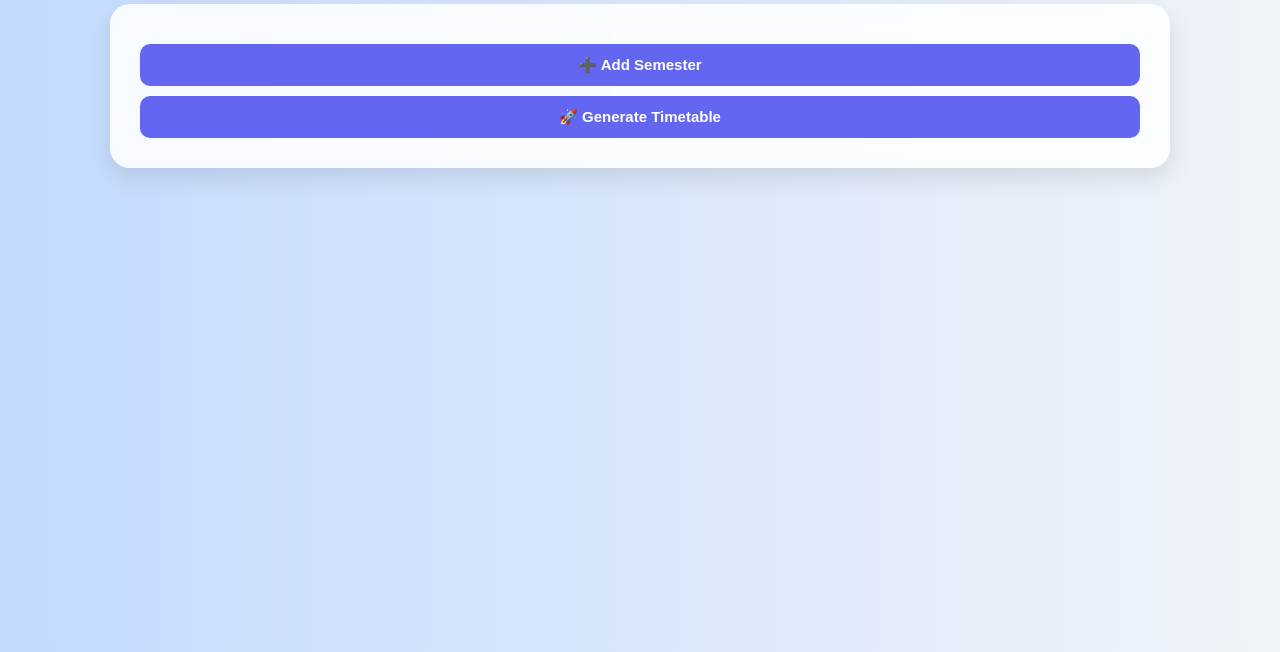
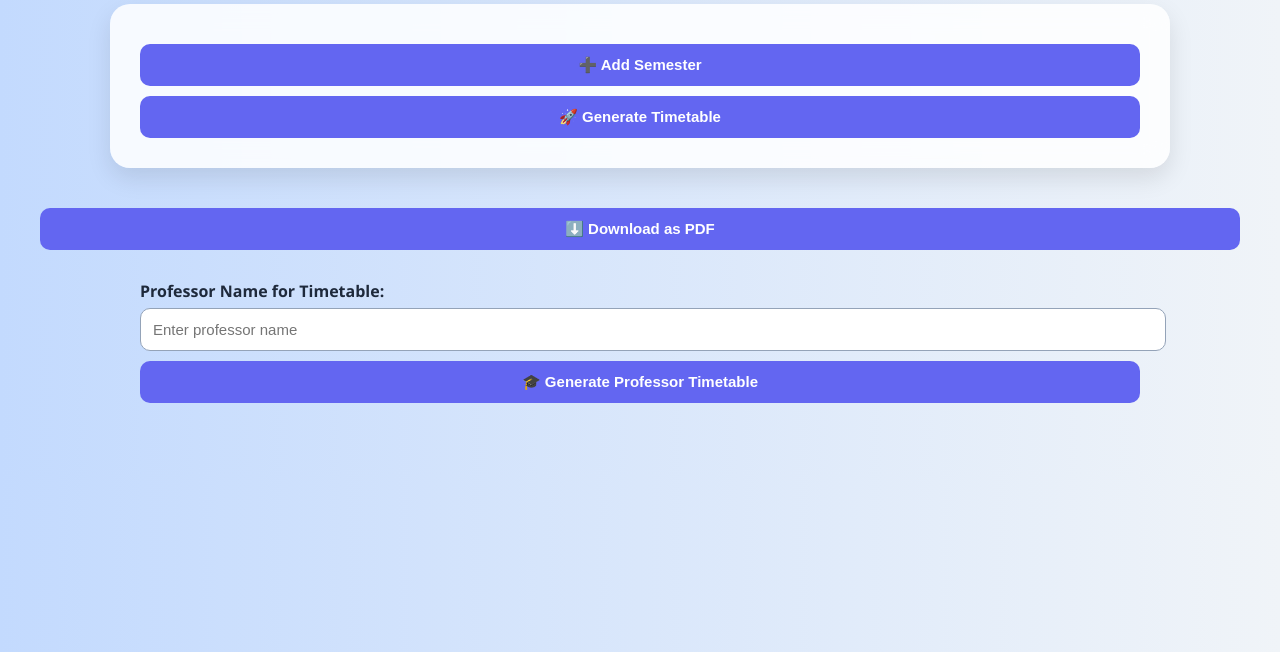
Before and after one commit to Shals-19/Timetable-Generator, a Flask app: page / in a window 1280 px wide. Shown: the part 148-800 px from the top of the page. Run offline with Flask 3, Linux system fonts and the light colour scheme; some libraries are stand-ins or nearby versions.

Commit message:
pdf and prof timetable

```diff
--- a/timetable_final_SEE/app.py
+++ b/timetable_final_SEE/app.py
@@ -24,5 +24,23 @@ def generate():
     except Exception as e:
         return jsonify({"error": f"Server error: {str(e)}"})
 
+
+
+@app.route("/professor_timetable", methods=["POST"])
+def professor_timetable():
+    try:
+        data = request.get_json()
+        prof_name = data.get("professor", "").strip()
+        if not prof_name:
+            return jsonify({"error": "No professor name provided."})
+        from timetable import get_professor_timetable
+        timetable = get_professor_timetable(prof_name)
+        if timetable is None:
+            return jsonify({"error": f"No timetable found for professor '{prof_name}'."})
+        return jsonify({"professor": prof_name, "timetable": timetable})
+    except Exception as e:
+        return jsonify({"error": f"Server error: {str(e)}"})
+
+
 if __name__ == "__main__":
     app.run(debug=True)
--- a/timetable_final_SEE/templates/index.html
+++ b/timetable_final_SEE/templates/index.html
@@ -1,6 +1,8 @@
 <!DOCTYPE html>
 <html lang="en">
 <head>
+    <script src="https://cdnjs.cloudflare.com/ajax/libs/jspdf/2.5.1/jspdf.umd.min.js"></script>
+    <script src="https://cdnjs.cloudflare.com/ajax/libs/html2canvas/1.4.1/html2canvas.min.js"></script>
     <meta charset="UTF-8">
     <title>Multi-Semester Timetable Generator</title>
     <style>
@@ -121,6 +123,14 @@
     </form>
 
     <div id="result"></div>
+    <button id="downloadPdfBtn" type="button" style="display:none; margin:auto; display:block;">⬇️ Download as PDF</button>
+
+    <div style="max-width: 1000px; margin: 30px auto;">
+        <label for="profName" style="font-weight:bold;">Professor Name for Timetable:</label>
+        <input type="text" id="profName" placeholder="Enter professor name">
+        <button type="button" id="profTimetableBtn">🎓 Generate Professor Timetable</button>
+    </div>
+    <div id="profResult"></div>
 
     <script>
         let semesterCount = 0;
@@ -130,7 +140,7 @@
             const div = document.createElement('div');
             div.className = 'semester-block';
             div.innerHTML = `
-                <h3>Semester ${semesterCount + 1}</h3>
+                <h3>Input ${semesterCount + 1}</h3>
                 <label>Semester ID:</label>
                 <input type="text" name="semester${semesterCount}" required>
                 <label>Number of Sections:</label>
@@ -245,11 +255,13 @@
 
                 if (output.error) {
                     document.getElementById('result').innerHTML = `<p style="color: red; text-align: center;">${output.error}</p>`;
+                    document.getElementById('downloadPdfBtn').style.display = 'none';
                 } else {
                     displayTimetable(output);
                 }
             } catch (error) {
                 document.getElementById('result').innerHTML = `<p style="color: red; text-align: center;">Error: ${error.message}</p>`;
+                document.getElementById('downloadPdfBtn').style.display = 'none';
             }
         };
 
@@ -283,7 +295,74 @@
                 sectionDiv.appendChild(table);
                 result.appendChild(sectionDiv);
             }
+            // Show the download button when timetable is displayed
+            document.getElementById('downloadPdfBtn').style.display = 'block';
         }
+
+        // PDF download handler
+        document.getElementById('downloadPdfBtn').addEventListener('click', function() {
+            const resultDiv = document.getElementById('result');
+            html2canvas(resultDiv).then(canvas => {
+                const imgData = canvas.toDataURL('image/png');
+                const pdf = new window.jspdf.jsPDF({
+                    orientation: 'landscape',
+                    unit: 'pt',
+                    format: 'a4'
+                });
+                const pageWidth = pdf.internal.pageSize.getWidth();
+                const pageHeight = pdf.internal.pageSize.getHeight();
+                const imgWidth = canvas.width;
+                const imgHeight = canvas.height;
+                const ratio = Math.min(pageWidth / imgWidth, pageHeight / imgHeight);
+                const imgX = (pageWidth - imgWidth * ratio) / 2;
+                const imgY = 20;
+                pdf.addImage(imgData, 'PNG', imgX, imgY, imgWidth * ratio, imgHeight * ratio);
+                pdf.save('timetable.pdf');
+            });
+        });
+
+        // ...existing code...
+
+        document.getElementById('profTimetableBtn').addEventListener('click', async function() {
+            const profName = document.getElementById('profName').value.trim();
+            if (!profName) {
+                document.getElementById('profResult').innerHTML = '<p style="color:red;text-align:center;">Please enter a professor name.</p>';
+                return;
+            }
+            try {
+                const res = await fetch('/professor_timetable', {
+                    method: 'POST',
+                    headers: { 'Content-Type': 'application/json' },
+                    body: JSON.stringify({ professor: profName })
+                });
+                const output = await res.json();
+                if (output.error) {
+                    document.getElementById('profResult').innerHTML = `<p style="color:red;text-align:center;">${output.error}</p>`;
+                } else {
+                    displayProfessorTimetable(output);
+                }
+            } catch (error) {
+                document.getElementById('profResult').innerHTML = `<p style="color:red;text-align:center;">Error: ${error.message}</p>`;
+            }
+        });
+
+        //professor timetable
+        function displayProfessorTimetable(data) {
+            const days = ["Monday", "Tuesday", "Wednesday", "Thursday", "Friday"];
+            const slots = ["9:00–10:00", "10:00–11:00", "11:30–12:30", "12:30–1:30", "2:30–3:30", "3:30–4:30"];
+            let html = `<h2 style="text-align:center;">🧑‍🏫 Timetable for ${data.professor}</h2>`;
+            html += `<table class="timetable"><tr><th>⏰ Time / Day</th>${days.map(d=>`<th>${d}</th>`).join('')}</tr>`;
+            for (let slot = 0; slot < slots.length; slot++) {
+                html += `<tr><td>${slots[slot]}</td>`;
+                for (let day = 0; day < days.length; day++) {
+                    html += `<td>${data.timetable[day][slot] || 'Free'}</td>`;
+                }
+                html += `</tr>`;
+            }
+            html += `</table>`;
+            document.getElementById('profResult').innerHTML = html;
+        }
+
     </script>
 </body>
 </html>
--- a/timetable_final_SEE/timetable.py
+++ b/timetable_final_SEE/timetable.py
@@ -157,3 +157,19 @@ def get_output_dict():
     for section, grid in timetable.items():
         out[section] = [day for day in grid]
     return out
+
+
+def get_professor_timetable(prof_name):
+    # Build a 5x6 grid for the professor
+    prof_grid = [["" for _ in range(SLOTS_PER_DAY)] for _ in range(DAYS)]
+    found = False
+    for section, grid in timetable.items():
+        for day in range(DAYS):
+            for slot in range(SLOTS_PER_DAY):
+                cell = grid[day][slot]
+                if cell and f"({prof_name})" in cell:
+                    prof_grid[day][slot] = f"{cell.split('(')[0].strip()}<br><small>{section}</small>"
+                    found = True
+    if not found:
+        return None
+    return prof_grid
```
